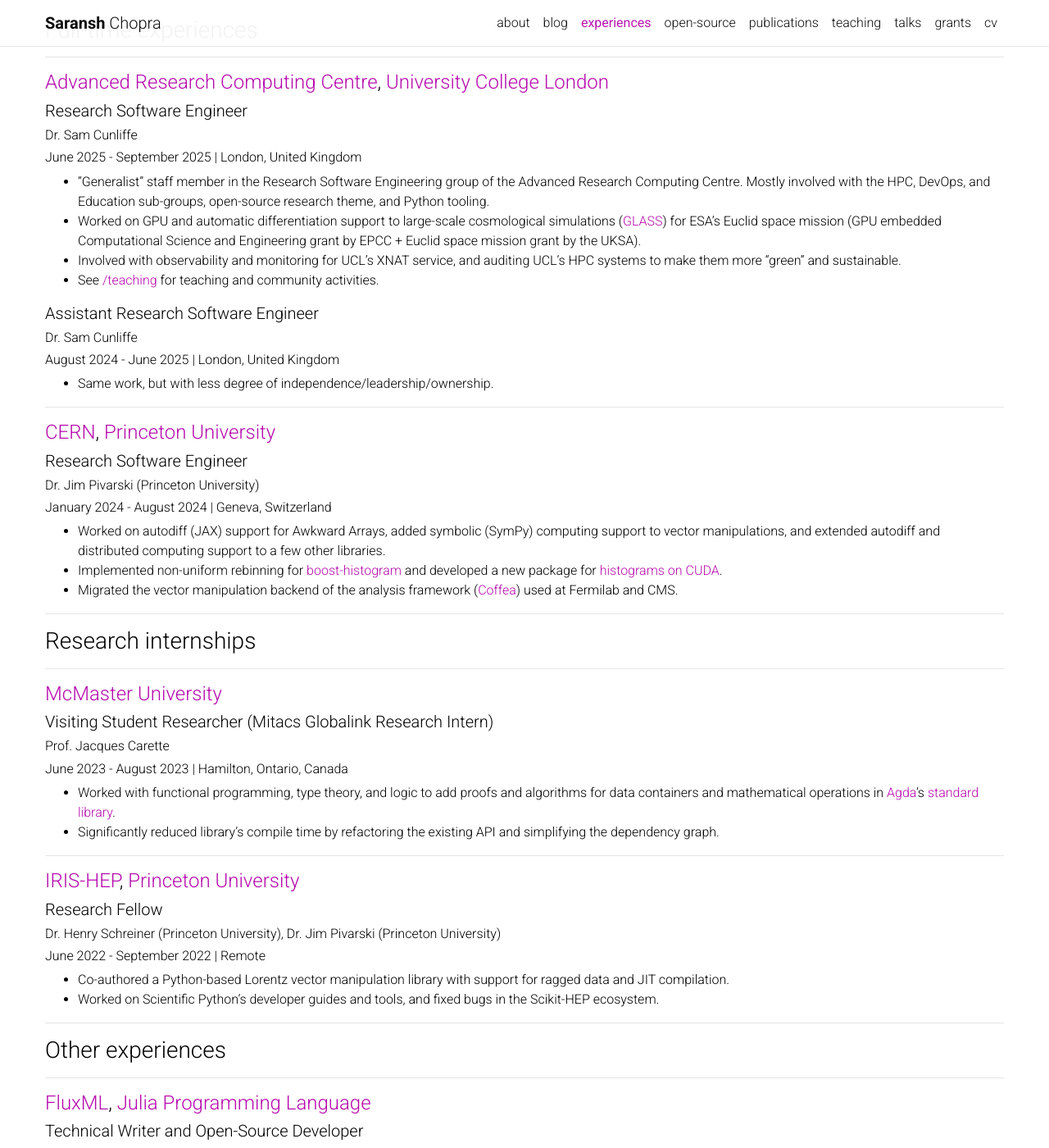
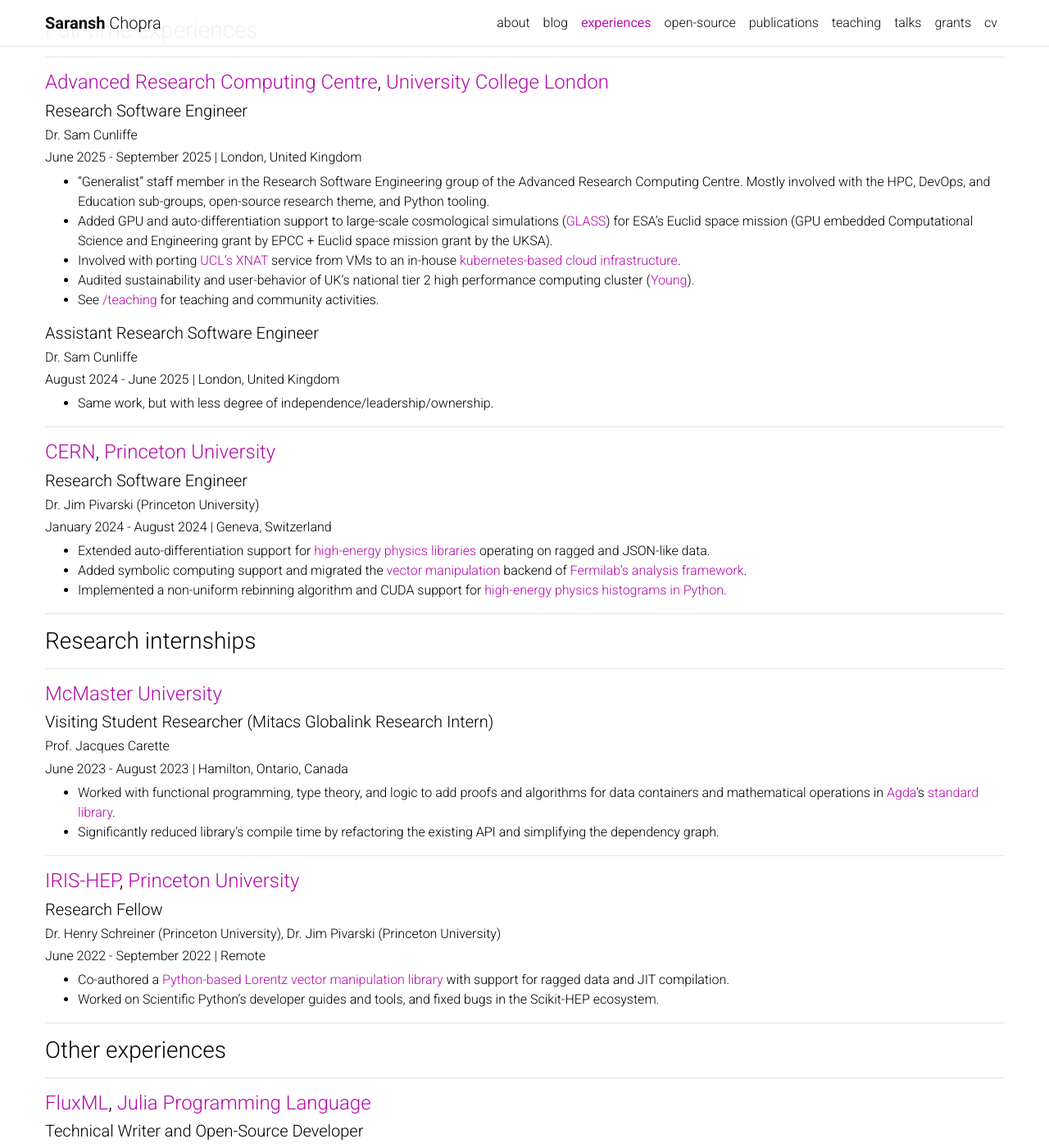
Before and after one commit to Saransh-cpp/Saransh-cpp.github.io, a Jekyll site: the page built from _pages/experiences.md, in a window 1280 px wide and 1400 px high, scrolled down 1435 px. Shown: the whole window at 82% size. Built offline with Jekyll 4.4.1, drawn with Linux system fonts in a browser that asks for light colours; comment, search, counter and statistics services are not loaded; a style sheet for code colours, icons or effects is not loaded.

Commit message:
update experiences

```diff
--- a/_pages/experiences.md
+++ b/_pages/experiences.md
@@ -76,8 +76,9 @@
 ###### Dr. Sam Cunliffe
 ###### June 2025 - September 2025 | London, United Kingdom
 - “Generalist” staff member in the Research Software Engineering group of the Advanced Research Computing Centre. Mostly involved with the HPC, DevOps, and Education sub-groups, open-source research theme, and Python tooling.
-- Worked on GPU and automatic differentiation support to large-scale cosmological simulations ([GLASS](https://glass.readthedocs.io/stable/)) for ESA's Euclid space mission  (GPU embedded Computational Science and Engineering grant by EPCC + Euclid space mission grant by the UKSA).
-- Involved with observability and monitoring for UCL's XNAT service, and auditing UCL's HPC systems to make them more "green" and sustainable.
+- Added GPU and auto-differentiation support to large-scale cosmological simulations ([GLASS](https://glass.readthedocs.io/stable/)) for ESA's Euclid space mission  (GPU embedded Computational Science and Engineering grant by EPCC + Euclid space mission grant by the UKSA).
+- Involved with porting [UCL's XNAT](https://www.ucl.ac.uk/advanced-research-computing/ucl-xnat-service) service from VMs to an in-house [kubernetes-based cloud infrastructure](https://indico.egi.eu/event/6638/contributions/20466/).
+- Audited sustainability and user-behavior of UK's national tier 2 high performance computing cluster ([Young](https://mmmhub.ac.uk/young/)).
 - See [/teaching](/teaching) for teaching and community activities.
 
 ##### Assistant Research Software Engineer
@@ -92,9 +93,9 @@
 ###### Dr. Jim Pivarski (Princeton University)
 ###### January 2024 - August 2024 | Geneva, Switzerland
 
-- Worked on autodiff (JAX) support for Awkward Arrays, added symbolic (SymPy) computing support to vector manipulations, and extended autodiff and distributed computing support to a few other libraries.
-- Implemented non-uniform rebinning for [boost-histogram](https://boost-histogram.readthedocs.io/en/latest/) and developed a new package for [histograms on CUDA](https://cuda-histogram.readthedocs.io/en/latest/).
-- Migrated the vector manipulation backend of the analysis framework ([Coffea](https://github.com/CoffeaTeam/coffea)) used at Fermilab and CMS.
+- Extended auto-differentiation support for [high-energy physics libraries](https://scikit-hep.org/#basic) operating on ragged and JSON-like data.
+- Added symbolic computing support and migrated the [vector manipulation](https://vector.readthedocs.io/en/latest/) backend of [Fermilab's analysis framework](https://coffea-hep.readthedocs.io/en/latest/).
+- Implemented a non-uniform rebinning algorithm and CUDA support for [high-energy physics histograms in Python](https://scikit-hep.org/#histogramming).
 
 ---
 
@@ -117,7 +118,7 @@
 ###### Dr. Henry Schreiner (Princeton University), Dr. Jim Pivarski (Princeton University)
 ###### June 2022 - September 2022 | Remote
 
-- Co-authored a Python-based Lorentz vector manipulation library with support for ragged data and JIT compilation.
+- Co-authored a [Python-based Lorentz vector manipulation library](https://vector.readthedocs.io/en/latest/) with support for ragged data and JIT compilation.
 - Worked on Scientific Python's developer guides and tools, and fixed bugs in the Scikit-HEP ecosystem.
 
 ---
```
